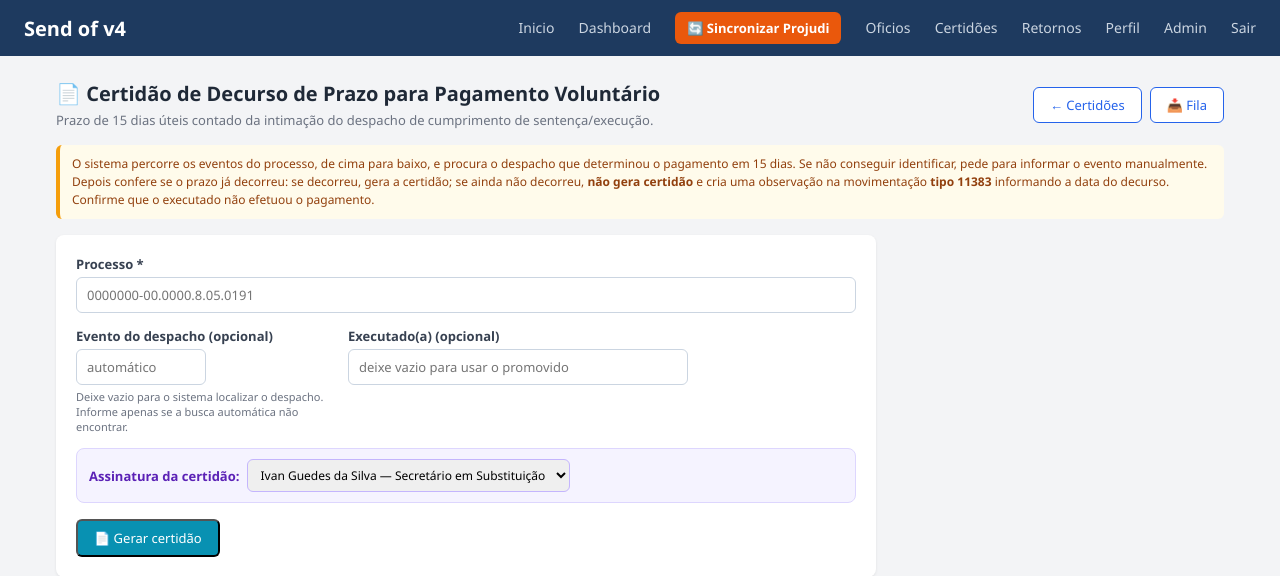
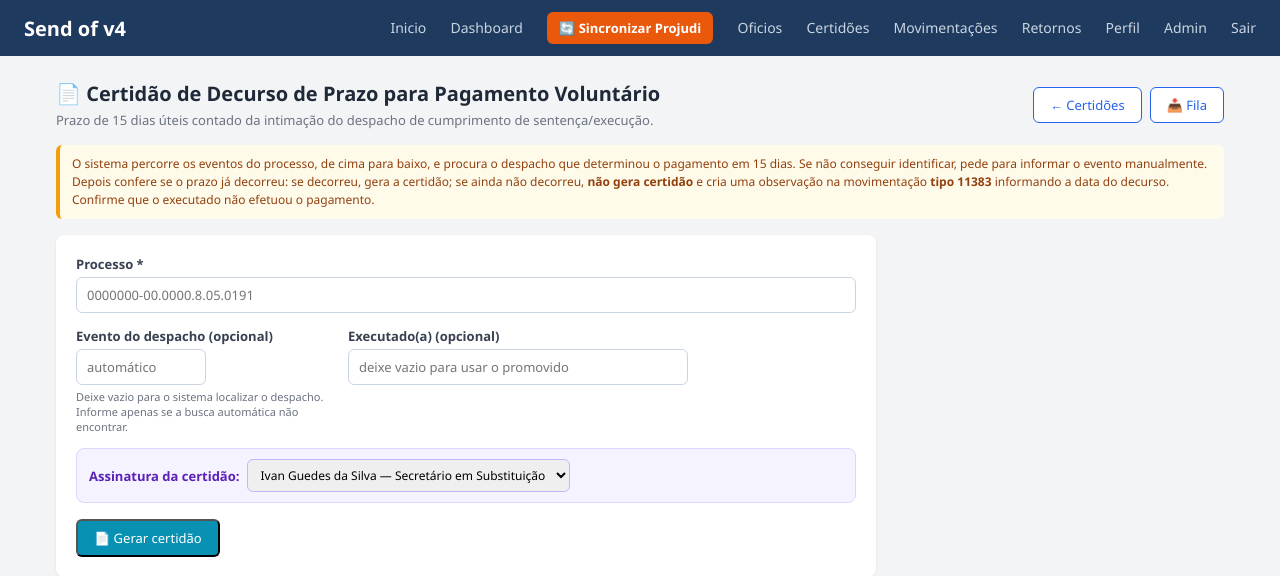
Before and after one commit to guedinho953/send_of_v4, a Django app: page /projudi/certidoes/movimentacoes/decurso-pagamento/ in a window 1280 px wide. Shown: the top 576 px of the page. Run offline with Django 5.2, Linux system fonts and the light colour scheme; the visitor is signed in with stand-in values (Sample User, id 1).

Commit message:
fix: atalhos visiveis para fila de movimentacoes

```diff
--- a/templates/base.html
+++ b/templates/base.html
@@ -56,6 +56,7 @@
             {% endif %}
             <a href="{% url 'projudi:oficio_dashboard' %}">Oficios</a>
             <a href="{% url 'projudi:certidao_hub' %}">Certidões</a>
+            <a href="{% url 'projudi:movimentacao_fila' %}">Movimentações</a>
             <a href="{% url 'projudi:retorno_dashboard' %}">Retornos</a>
             {% if request.user.is_authenticated %}
                 <a href="{% url 'accounts:profile' %}">Perfil</a>
--- a/templates/projudi/certidao_hub.html
+++ b/templates/projudi/certidao_hub.html
@@ -30,6 +30,7 @@
             ações de juntada, localizador, conclusão e contadoria.
         </p>
         <div style="display:flex; gap:8px; flex-wrap:wrap; margin-top:12px;">
+            <a href="{% url 'projudi:movimentacao_fila' %}" class="btn" style="background:#0891b2; color:white;">📥 Fila de Movimentações</a>
             <a href="{% url 'projudi:movimentacoes' %}" class="btn" style="background:#d97706; color:white;">📋 Movimentações Projudi</a>
             <a href="{% url 'projudi:certidao_movimentacoes_tabela' %}" class="btn btn-outline">📊 Certidões de Movimentações</a>
         </div>
```
